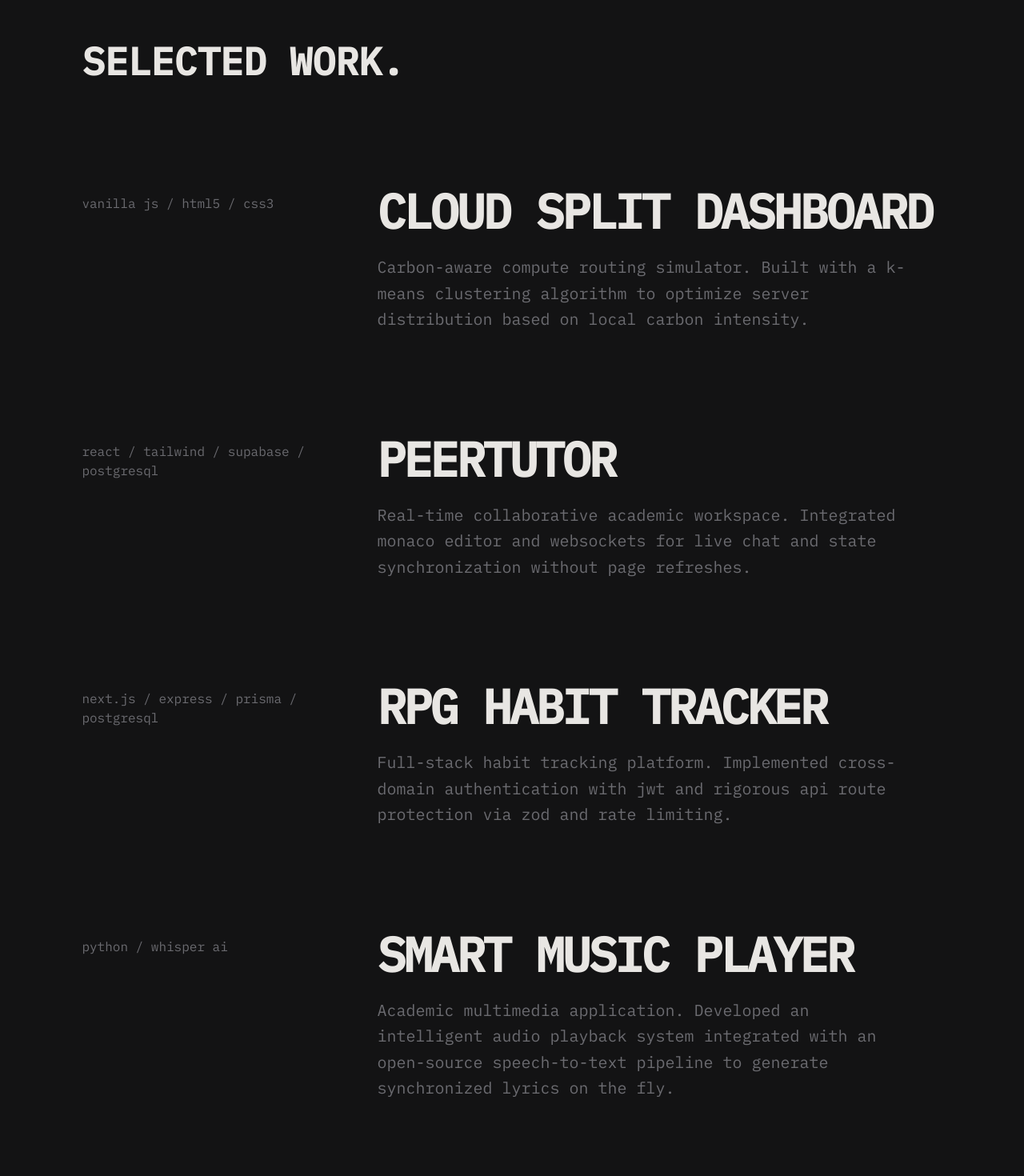
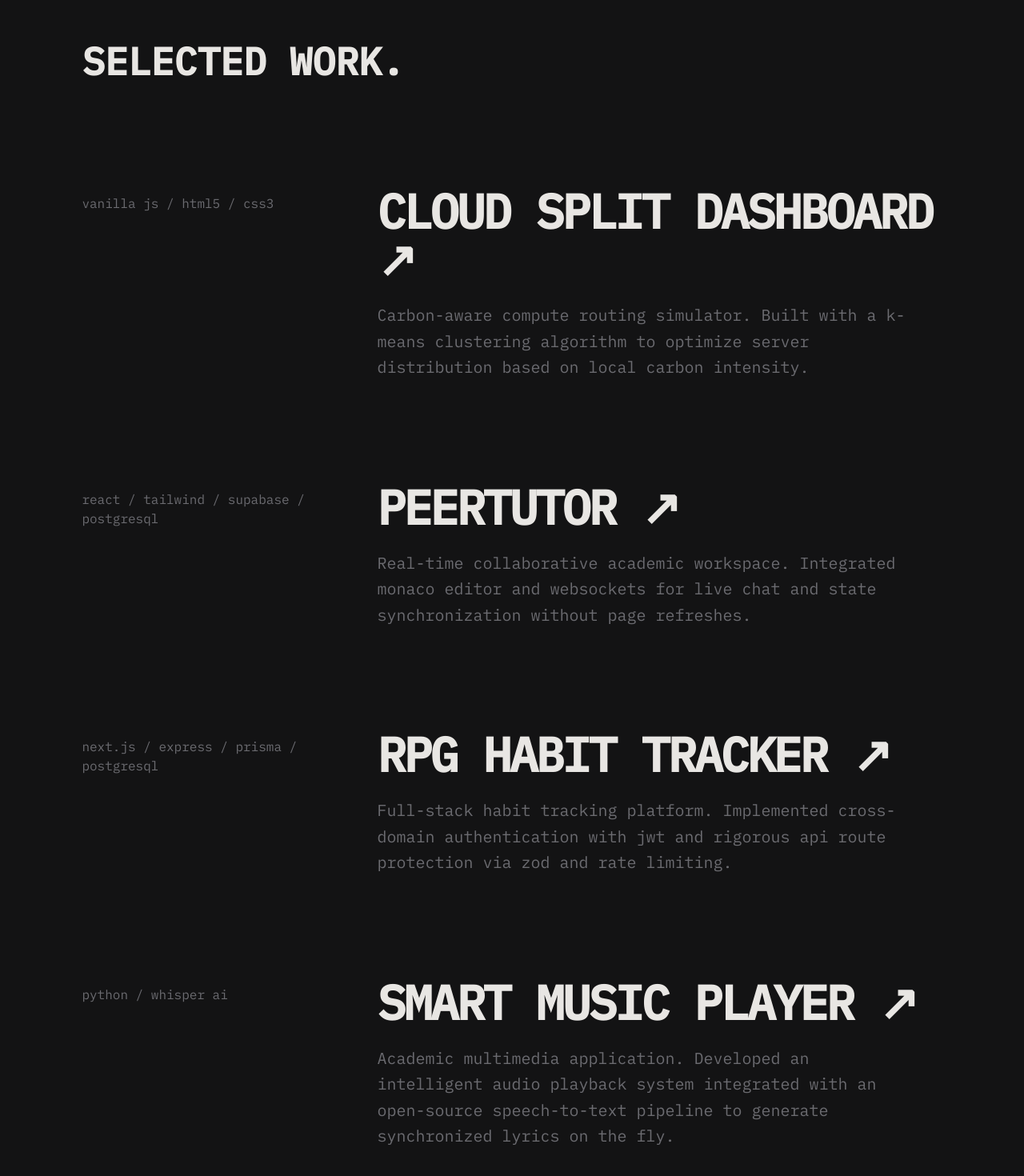
Before and after one commit to Razvanpng/portofolioo, a Next.js app: page / in a window 1280 px wide. Shown: the part 1668-3138 px from the top of the page at 80% size. Built offline with nearby package versions, Linux system fonts and the light colour scheme.

Commit message:
add external links to project titles

```diff
--- a/src/app/page.tsx
+++ b/src/app/page.tsx
@@ -79,7 +79,9 @@ export default function Home() {
             </div>
             <div className="md:col-span-8 flex flex-col gap-6">
               <h3 className="text-4xl md:text-6xl font-black uppercase tracking-tighter">
-                Cloud Split Dashboard
+                <a href="https://github.com/asmi-bucharest-hackathon-2026/SmartStack" target="_blank" rel="noreferrer" className="hover:text-(--accent) transition-colors">
+                  Cloud Split Dashboard ↗
+                </a>
               </h3>
               <p className="text-lg md:text-xl text-(--muted) leading-relaxed max-w-2xl">
                 Carbon-aware compute routing simulator. Built with a k-means clustering algorithm to optimize server distribution based on local carbon intensity.
@@ -93,7 +95,9 @@ export default function Home() {
             </div>
             <div className="md:col-span-8 flex flex-col gap-6">
               <h3 className="text-4xl md:text-6xl font-black uppercase tracking-tighter">
-                PeerTutor
+                <a href="https://peer-tutoring-app.vercel.app/" target="_blank" rel="noreferrer" className="hover:text-(--accent) transition-colors">
+                  PeerTutor ↗
+                </a>
               </h3>
               <p className="text-lg md:text-xl text-(--muted) leading-relaxed max-w-2xl">
                 Real-time collaborative academic workspace. Integrated monaco editor and websockets for live chat and state synchronization without page refreshes.
@@ -107,7 +111,9 @@ export default function Home() {
             </div>
             <div className="md:col-span-8 flex flex-col gap-6">
               <h3 className="text-4xl md:text-6xl font-black uppercase tracking-tighter">
-                RPG Habit Tracker
+                <a href="https://github.com/Razvanpng/rpg-habit-tracker" target="_blank" rel="noreferrer" className="hover:text-(--accent) transition-colors">
+                  RPG Habit Tracker ↗
+                </a>
               </h3>
               <p className="text-lg md:text-xl text-(--muted) leading-relaxed max-w-2xl">
                 Full-stack habit tracking platform. Implemented cross-domain authentication with jwt and rigorous api route protection via zod and rate limiting.
@@ -121,7 +127,9 @@ export default function Home() {
             </div>
             <div className="md:col-span-8 flex flex-col gap-6">
               <h3 className="text-4xl md:text-6xl font-black uppercase tracking-tighter">
-                Smart Music Player
+                <a href="https://github.com/Razvanpng/smart_music_player" target="_blank" rel="noreferrer" className="hover:text-(--accent) transition-colors">
+                  Smart Music Player ↗
+                </a>
               </h3>
               <p className="text-lg md:text-xl text-(--muted) leading-relaxed max-w-2xl">
                 Academic multimedia application. Developed an intelligent audio playback system integrated with an open-source speech-to-text pipeline to generate synchronized lyrics on the fly.
```
